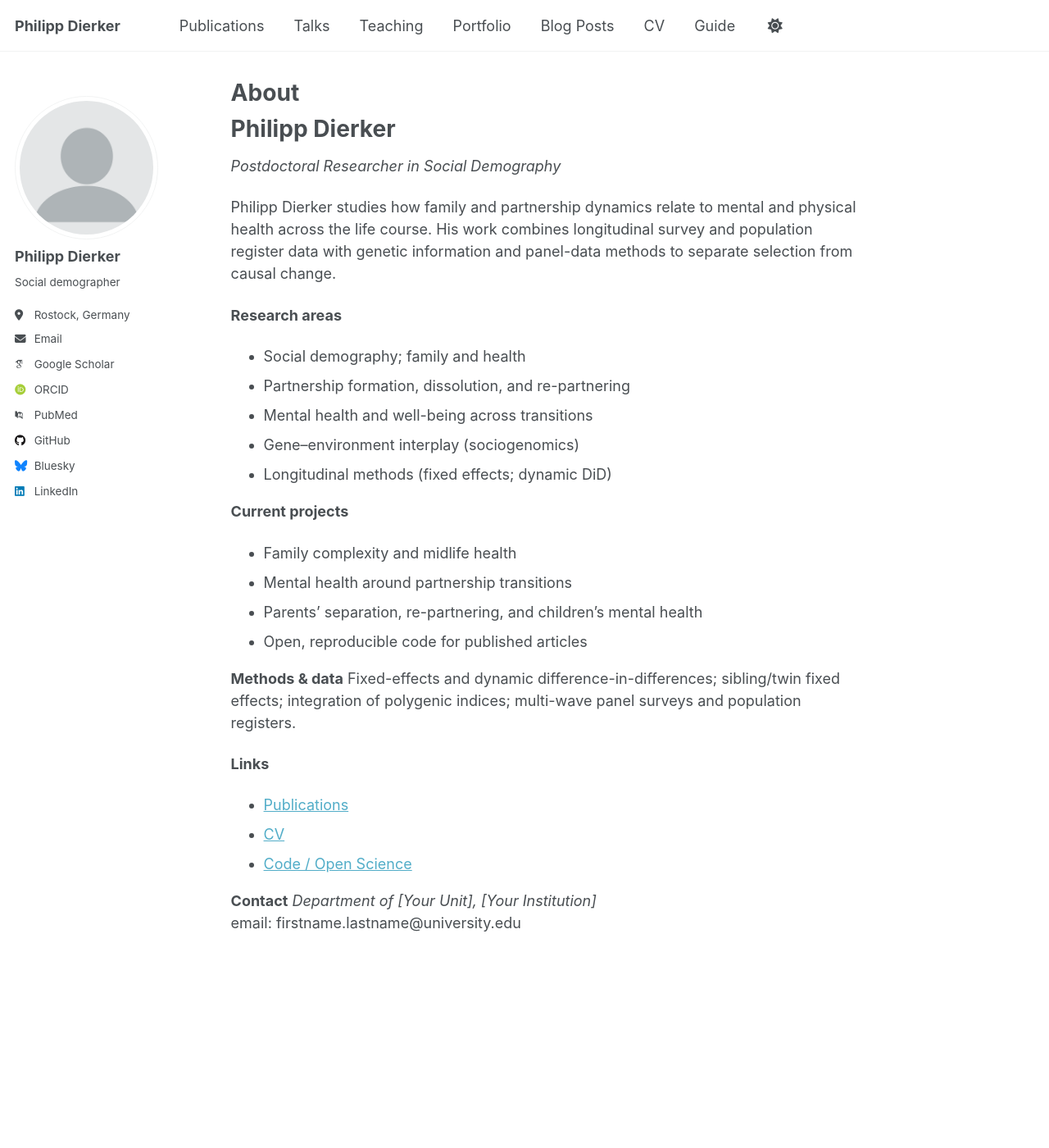
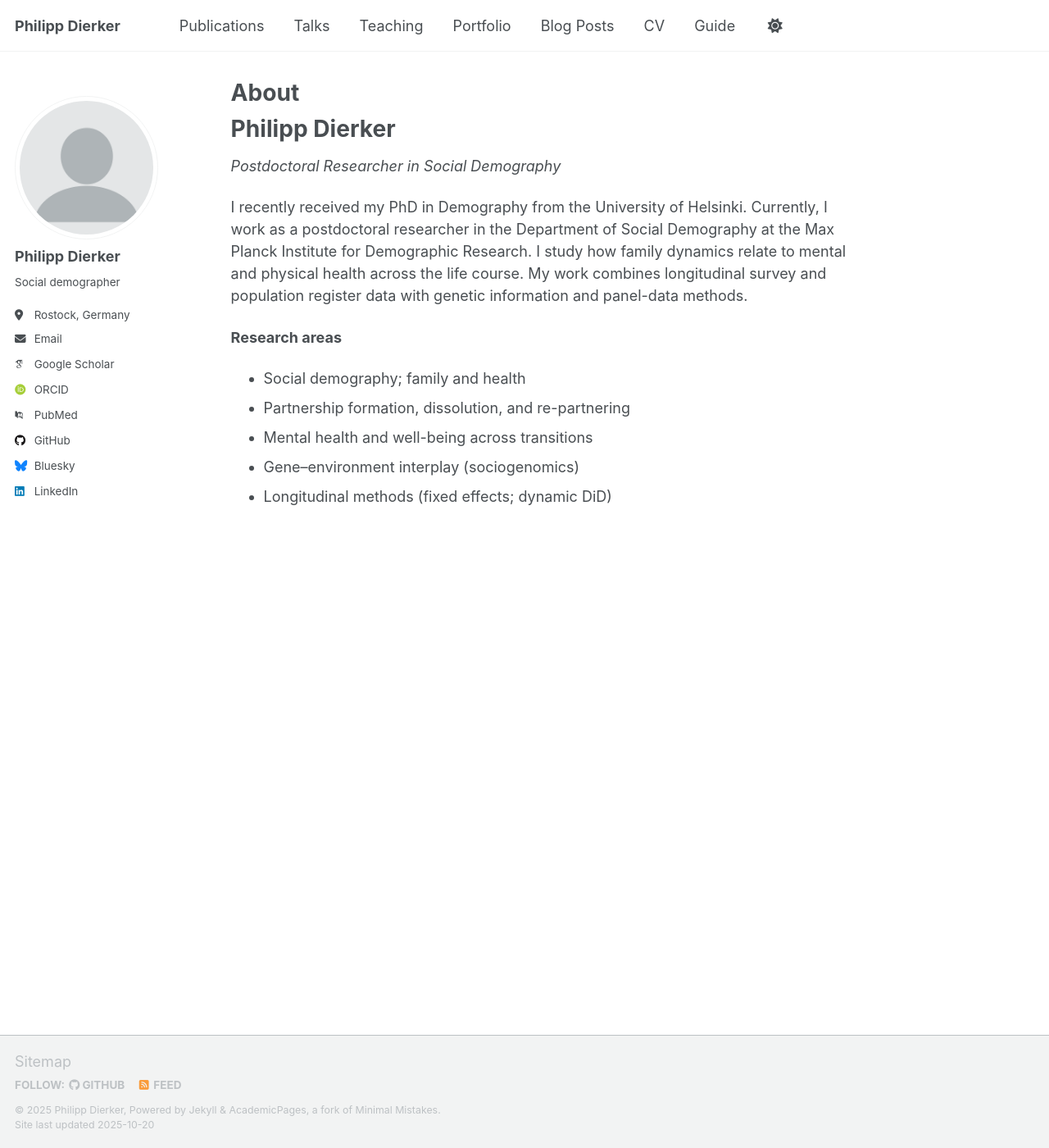
Before and after one commit to philippdierker/philippdierker.github.io, a Jekyll site: the page built from _pages/about.md, in a window 1280 px wide and 1400 px high. Shown: the whole window at 82% size. Built offline with Jekyll 4.4.1, drawn with Linux system fonts in a browser that asks for light colours; some web fonts are replaced; a script that is not in the unit is left out.

Commit message:
Update about.md

```diff
--- a/_pages/about.md
+++ b/_pages/about.md
@@ -10,7 +10,7 @@ redirect_from:
 # Philipp Dierker
 _Postdoctoral Researcher in Social Demography_
 
-Philipp Dierker studies how family and partnership dynamics relate to mental and physical health across the life course. His work combines longitudinal survey and population register data with genetic information and panel-data methods to separate selection from causal change.
+I recently received my PhD in Demography from the University of Helsinki. Currently, I work as a postdoctoral researcher in the Department of Social Demography at the Max Planck Institute for Demographic Research. I study how family dynamics relate to mental and physical health across the life course. My work combines longitudinal survey and population register data with genetic information and panel-data methods.
 
 **Research areas**
 - Social demography; family and health
@@ -18,21 +18,3 @@ Philipp Dierker studies how family and partnership dynamics relate to mental and
 - Mental health and well-being across transitions
 - Gene–environment interplay (sociogenomics)
 - Longitudinal methods (fixed effects; dynamic DiD)
-
-**Current projects**
-- Family complexity and midlife health
-- Mental health around partnership transitions
-- Parents’ separation, re-partnering, and children’s mental health
-- Open, reproducible code for published articles
-
-**Methods & data**
-Fixed-effects and dynamic difference-in-differences; sibling/twin fixed effects; integration of polygenic indices; multi-wave panel surveys and population registers.
-
-**Links**
-- [Publications](/publications/)
-- [CV](/cv/)
-- [Code / Open Science](/code/)
-
-**Contact**
-_Department of [Your Unit], [Your Institution]_
-email: firstname.lastname@university.edu
```
